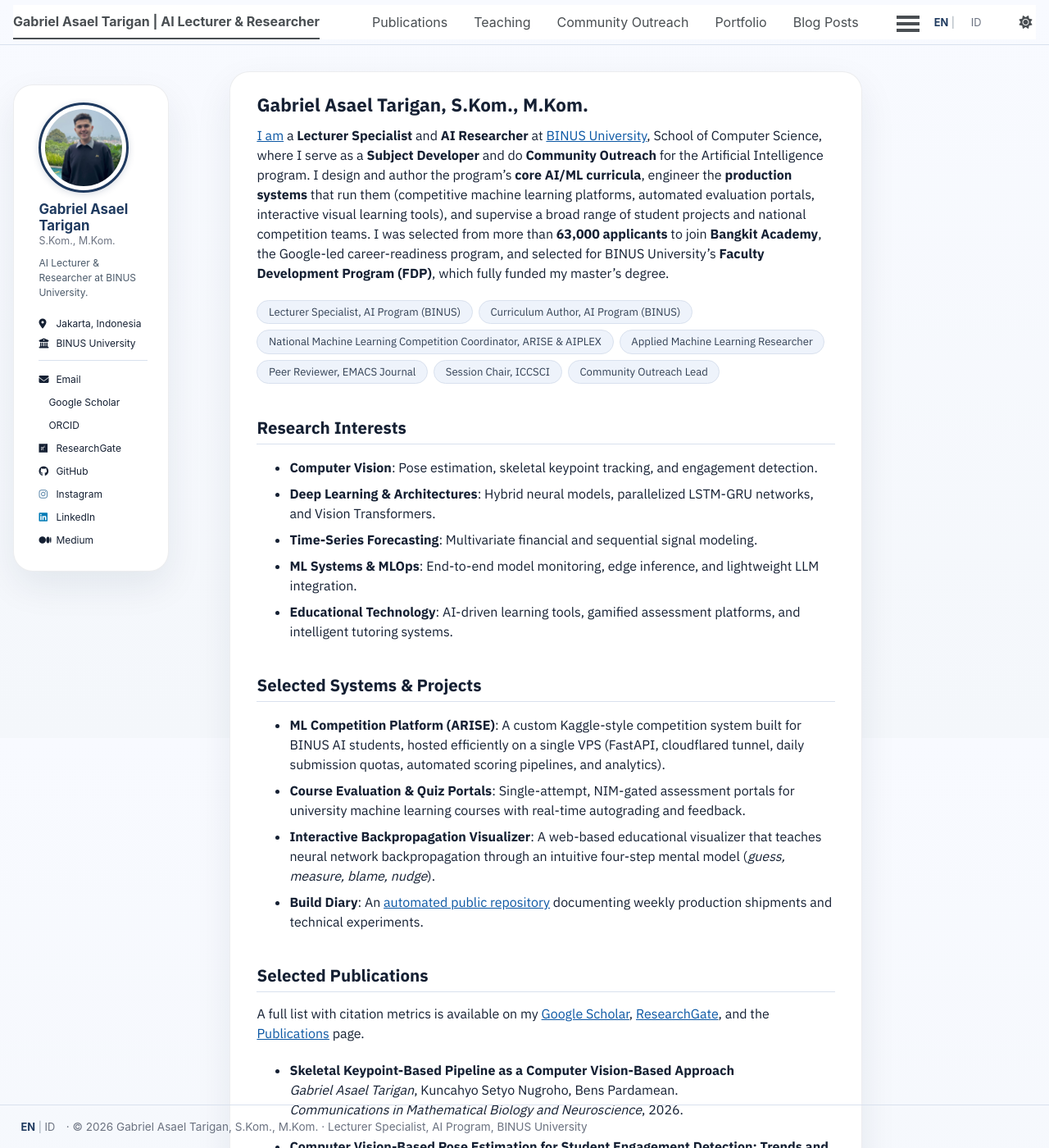
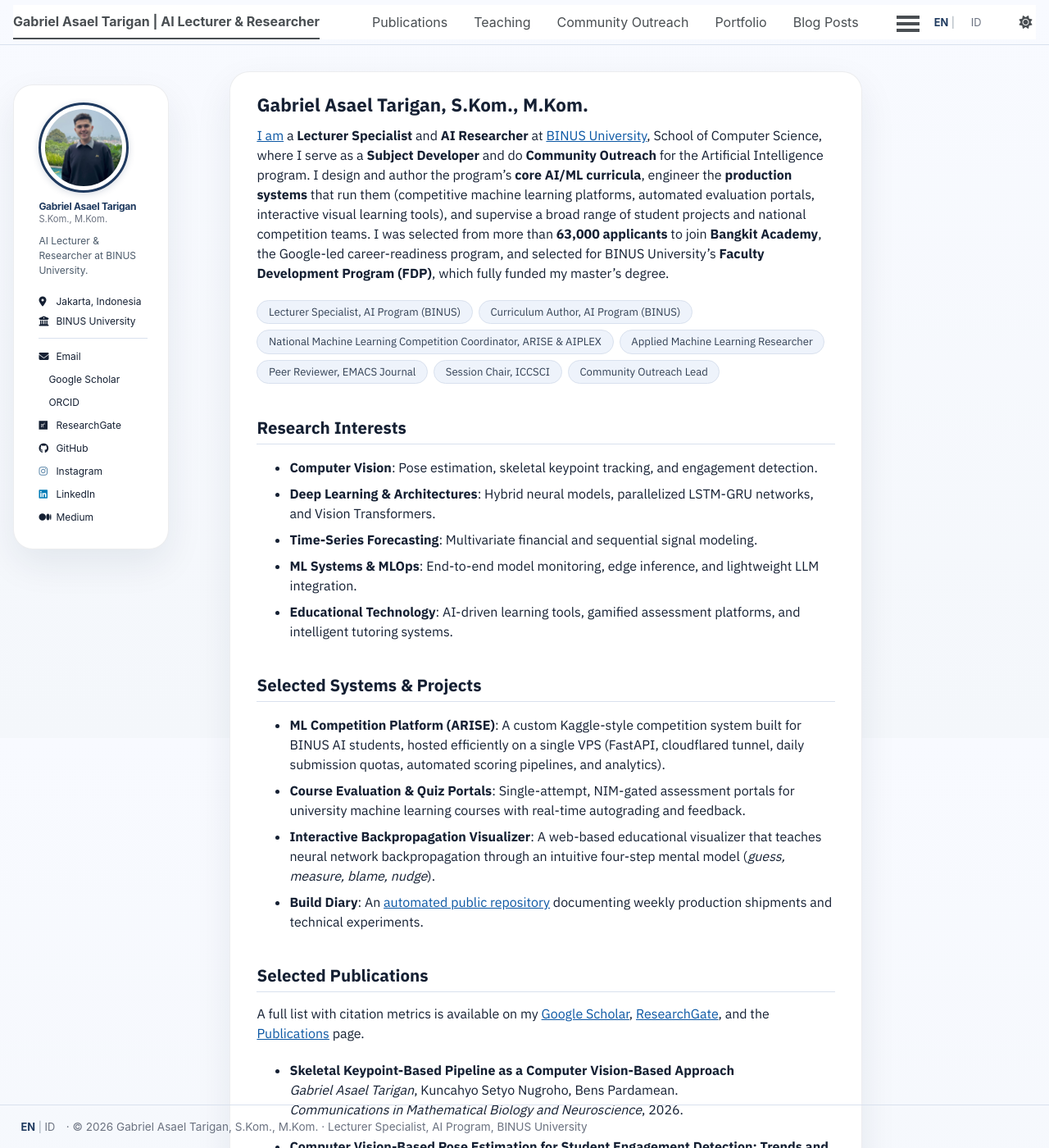
Before and after one commit to asaeltarigan/asaeltarigan.github.io, a Jekyll site: the page built from _pages/about.md, in a window 1280 px wide and 1400 px high. Shown: the whole window at 82% size. Built offline with Jekyll 4.4.1, drawn with Linux system fonts in a browser that asks for light colours; a style sheet for code colours, icons or effects is not loaded.

Commit message:
Sidebar: shrink name to 12px (tight letter-spacing) so 'Gabriel Asael Tarigan' fits on one line; credentials to 0.7rem; bump cache-buster v=43

```diff
--- a/_includes/head.html
+++ b/_includes/head.html
@@ -94,4 +94,4 @@
 <link rel="preconnect" href="https://fonts.gstatic.com" crossorigin>
 <link href="https://fonts.googleapis.com/css2?family=IBM+Plex+Sans:wght@400;500;600;700&display=swap" rel="stylesheet">
 <link rel="stylesheet" href="{{ base_path }}/assets/css/main.css">
-<link rel="stylesheet" href="{{ base_path }}/assets/css/custom.css?v=42">
+<link rel="stylesheet" href="{{ base_path }}/assets/css/custom.css?v=43">
--- a/assets/css/custom.css
+++ b/assets/css/custom.css
@@ -59,12 +59,14 @@ html[data-theme="dark"] {
 
 /* Sidebar: name credentials on their own lighter line (Gabriel Asael Tarigan /
    S.Kom., M.Kom.) */
+.sidebar .author__name { font-size: 12px !important; letter-spacing: -0.3px; }
 .author__name .author__credentials {
   display: block;
-  font-size: 0.78rem;
+  font-size: 0.70rem;
   font-weight: 400;
   color: #6b7280;
   margin-top: 0.15rem;
+  letter-spacing: normal;
 }
 html[data-theme="dark"] .author__credentials { color: #94a3b8; }
 
```
